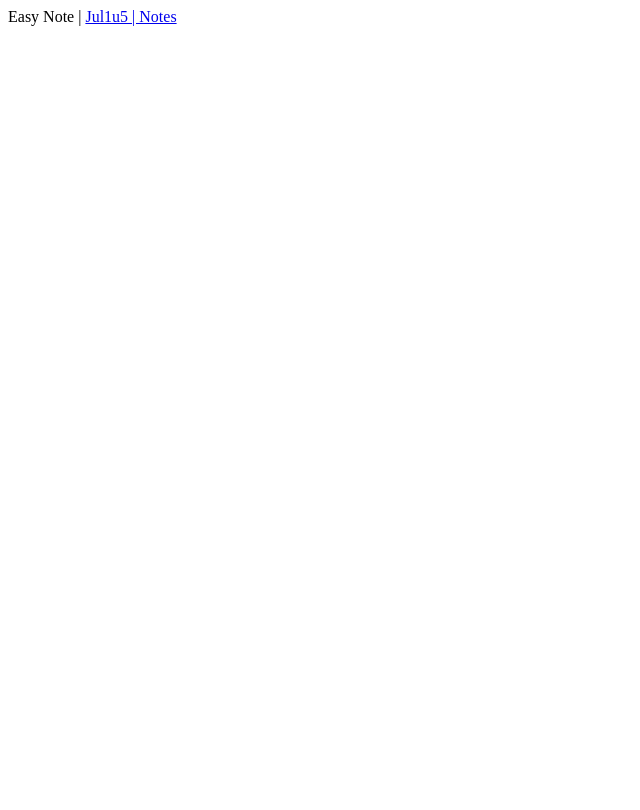
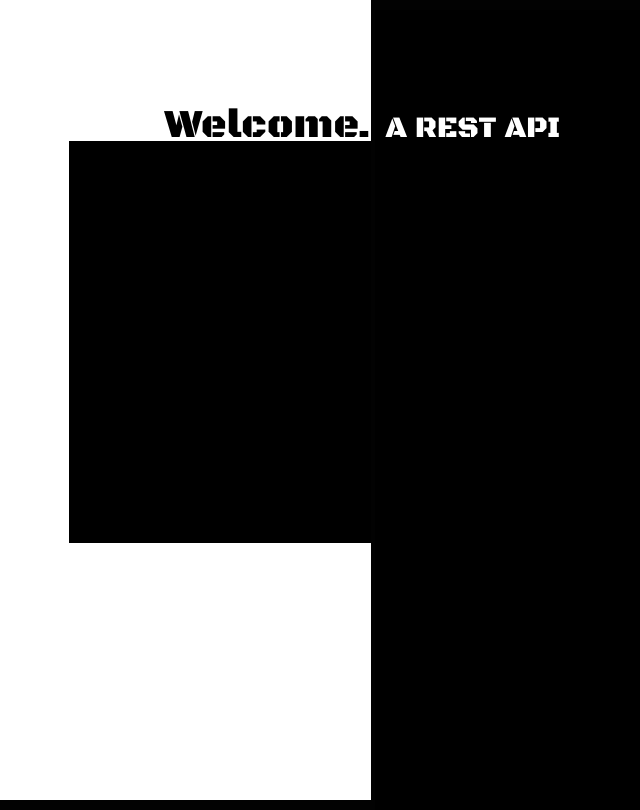
Before and after one commit to Jul1us5/easyNote, a website: page index.html in a window 1280 px wide. Shown: the whole page, without its empty margins (0-640 px from the left). Drawn offline with Linux system fonts and the light colour scheme.

Commit message:
Interface

```diff
--- a/index.html
+++ b/index.html
@@ -1,12 +1,90 @@
 <!DOCTYPE html>
 <html lang="en">
-  <head>
+
+<head>
     <meta charset="UTF-8" />
     <meta http-equiv="X-UA-Compatible" content="IE=edge" />
     <meta name="viewport" content="width=device-width, initial-scale=1.0" />
+    <link rel="preconnect" href="https://fonts.gstatic.com">
+    <link href="https://fonts.googleapis.com/css2?family=Black+Ops+One&display=swap" rel="stylesheet">
     <title>Easy Note</title>
-  </head>
-  <body>
-    Easy Note | <a href="https://jul1u5.herokuapp.com/">Jul1u5 | Notes</a>
-  </body>
+</head>
+<style>
+    body {
+        display: inline-block;
+        margin: 0;
+        padding: 0;
+        width: 100%;
+        height: 100vh;
+        background-color: rgb(2, 2, 2);
+        overflow: hidden;
+        font-family: 'Black Ops One', cursive;
+
+    }
+
+    .left {
+        display: inline-block;
+        position: relative;
+        width: 29%;
+        height: 100vh;
+        background-color: rgb(255, 255, 255);
+
+    }
+
+    .right {
+        display: inline-block;
+        width: 70%;
+        height: 100vh;
+        background-color: rgb(0, 0, 0);
+    }
+
+    .left .title {
+        width: 100%;
+        height: 40px;
+        font-size: 40px;
+        text-align: right;
+        margin-top: 100px;
+        background: rgb(255, 255, 255);
+
+    }
+
+    .right .title {
+        width: 100%;
+        height: 40px;
+        font-size: 30px;
+        text-align: left;
+        margin-top: 100px;
+        color: white;
+    }
+
+    a {
+        color: white;
+        text-decoration: none;
+        padding-left: 10px;
+    }
+
+    .send {
+        position: absolute;
+        display: inline-block;
+        width: 300px;
+        right: 0px;
+        margin-top: 1px;
+        height: 400px;
+        border: 1px solid rgb(0, 0, 0);
+        background-color: rgb(0, 0, 0);
+    }
+</style>
+
+<body>
+    <div class="left">
+        <div class="title">Welcome.</div>
+        <div class="send"></div>
+    </div>
+    <div class="right">
+        <div class="title">
+            <a href="https://jul1u5.herokuapp.com/">A REST API</a>
+        </div>
+    </div>
+</body>
+
 </html>
```
